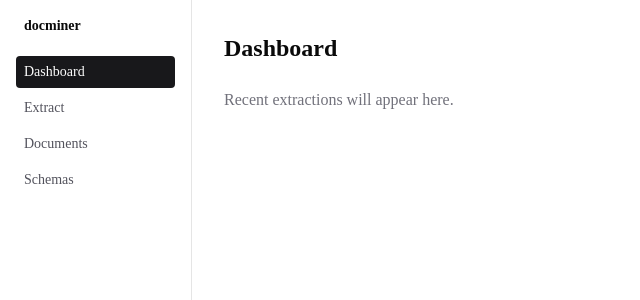
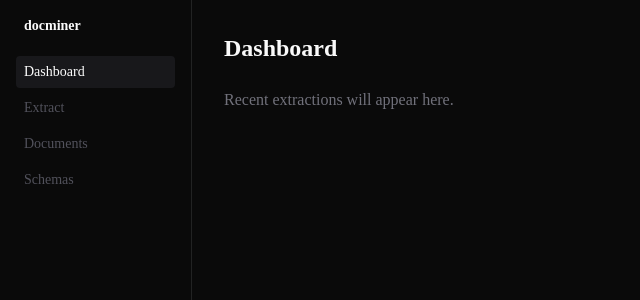
Before and after one commit to AfiqAqil/docminer, a Next.js app in the folder packages/web/: page / in a window 1280 px wide. Shown: the top 300 px of the page, without its empty margins (0-640 px from the left). Built offline with nearby package versions, Linux system fonts and the light colour scheme.

Commit message:
feat(web): switch to dark-only theme with violet accent palette

```diff
--- a/packages/web/src/app/globals.css
+++ b/packages/web/src/app/globals.css
@@ -21,6 +21,7 @@
   --color-chart-4: var(--chart-4);
   --color-chart-3: var(--chart-3);
   --color-chart-2: var(--chart-2);
+  --color-success: var(--success);
   --color-chart-1: var(--chart-1);
   --color-ring: var(--ring);
   --color-input: var(--input);
@@ -48,72 +49,39 @@
 }
 
 :root {
-  --background: oklch(1 0 0);
-  --foreground: oklch(0.145 0 0);
-  --card: oklch(1 0 0);
-  --card-foreground: oklch(0.145 0 0);
-  --popover: oklch(1 0 0);
-  --popover-foreground: oklch(0.145 0 0);
-  --primary: oklch(0.205 0 0);
-  --primary-foreground: oklch(0.985 0 0);
-  --secondary: oklch(0.97 0 0);
-  --secondary-foreground: oklch(0.205 0 0);
-  --muted: oklch(0.97 0 0);
-  --muted-foreground: oklch(0.556 0 0);
-  --accent: oklch(0.97 0 0);
-  --accent-foreground: oklch(0.205 0 0);
-  --destructive: oklch(0.577 0.245 27.325);
-  --border: oklch(0.922 0 0);
-  --input: oklch(0.922 0 0);
-  --ring: oklch(0.708 0 0);
-  --chart-1: oklch(0.809 0.105 251.813);
-  --chart-2: oklch(0.623 0.214 259.815);
-  --chart-3: oklch(0.546 0.245 262.881);
-  --chart-4: oklch(0.488 0.243 264.376);
-  --chart-5: oklch(0.424 0.199 265.638);
-  --radius: 0.625rem;
-  --sidebar: oklch(0.985 0 0);
-  --sidebar-foreground: oklch(0.145 0 0);
-  --sidebar-primary: oklch(0.205 0 0);
-  --sidebar-primary-foreground: oklch(0.985 0 0);
-  --sidebar-accent: oklch(0.97 0 0);
-  --sidebar-accent-foreground: oklch(0.205 0 0);
-  --sidebar-border: oklch(0.922 0 0);
-  --sidebar-ring: oklch(0.708 0 0);
-}
-
-.dark {
   --background: oklch(0.145 0 0);
   --foreground: oklch(0.985 0 0);
-  --card: oklch(0.205 0 0);
+  --card: oklch(0.178 0 0);
   --card-foreground: oklch(0.985 0 0);
-  --popover: oklch(0.205 0 0);
+  --popover: oklch(0.178 0 0);
   --popover-foreground: oklch(0.985 0 0);
-  --primary: oklch(0.922 0 0);
-  --primary-foreground: oklch(0.205 0 0);
+  --primary: oklch(0.55 0.25 285);
+  --primary-foreground: oklch(0.985 0 0);
   --secondary: oklch(0.269 0 0);
   --secondary-foreground: oklch(0.985 0 0);
   --muted: oklch(0.269 0 0);
   --muted-foreground: oklch(0.708 0 0);
-  --accent: oklch(0.269 0 0);
+  --accent: oklch(0.371 0.044 285);
   --accent-foreground: oklch(0.985 0 0);
   --destructive: oklch(0.704 0.191 22.216);
+  --success: oklch(0.627 0.194 149.214);
   --border: oklch(1 0 0 / 10%);
   --input: oklch(1 0 0 / 15%);
-  --ring: oklch(0.556 0 0);
-  --chart-1: oklch(0.809 0.105 251.813);
-  --chart-2: oklch(0.623 0.214 259.815);
-  --chart-3: oklch(0.546 0.245 262.881);
-  --chart-4: oklch(0.488 0.243 264.376);
-  --chart-5: oklch(0.424 0.199 265.638);
-  --sidebar: oklch(0.205 0 0);
+  --ring: oklch(0.55 0.25 285);
+  --chart-1: oklch(0.785 0.18 285);
+  --chart-2: oklch(0.65 0.22 285);
+  --chart-3: oklch(0.55 0.25 285);
+  --chart-4: oklch(0.45 0.22 285);
+  --chart-5: oklch(0.38 0.18 285);
+  --radius: 0.625rem;
+  --sidebar: oklch(0.16 0 0);
   --sidebar-foreground: oklch(0.985 0 0);
-  --sidebar-primary: oklch(0.488 0.243 264.376);
+  --sidebar-primary: oklch(0.55 0.25 285);
   --sidebar-primary-foreground: oklch(0.985 0 0);
-  --sidebar-accent: oklch(0.269 0 0);
-  --sidebar-accent-foreground: oklch(0.985 0 0);
+  --sidebar-accent: oklch(0.55 0.25 285 / 10%);
+  --sidebar-accent-foreground: oklch(0.785 0.18 285);
   --sidebar-border: oklch(1 0 0 / 10%);
-  --sidebar-ring: oklch(0.556 0 0);
+  --sidebar-ring: oklch(0.55 0.25 285);
 }
 
 @layer base {
--- a/packages/web/src/app/layout.tsx
+++ b/packages/web/src/app/layout.tsx
@@ -24,7 +24,7 @@ export default function RootLayout({
   children: React.ReactNode;
 }>) {
   return (
-    <html lang="en">
+    <html lang="en" className="dark">
       <body
         className={`${geistSans.variable} ${geistMono.variable} antialiased`}
       >
```
